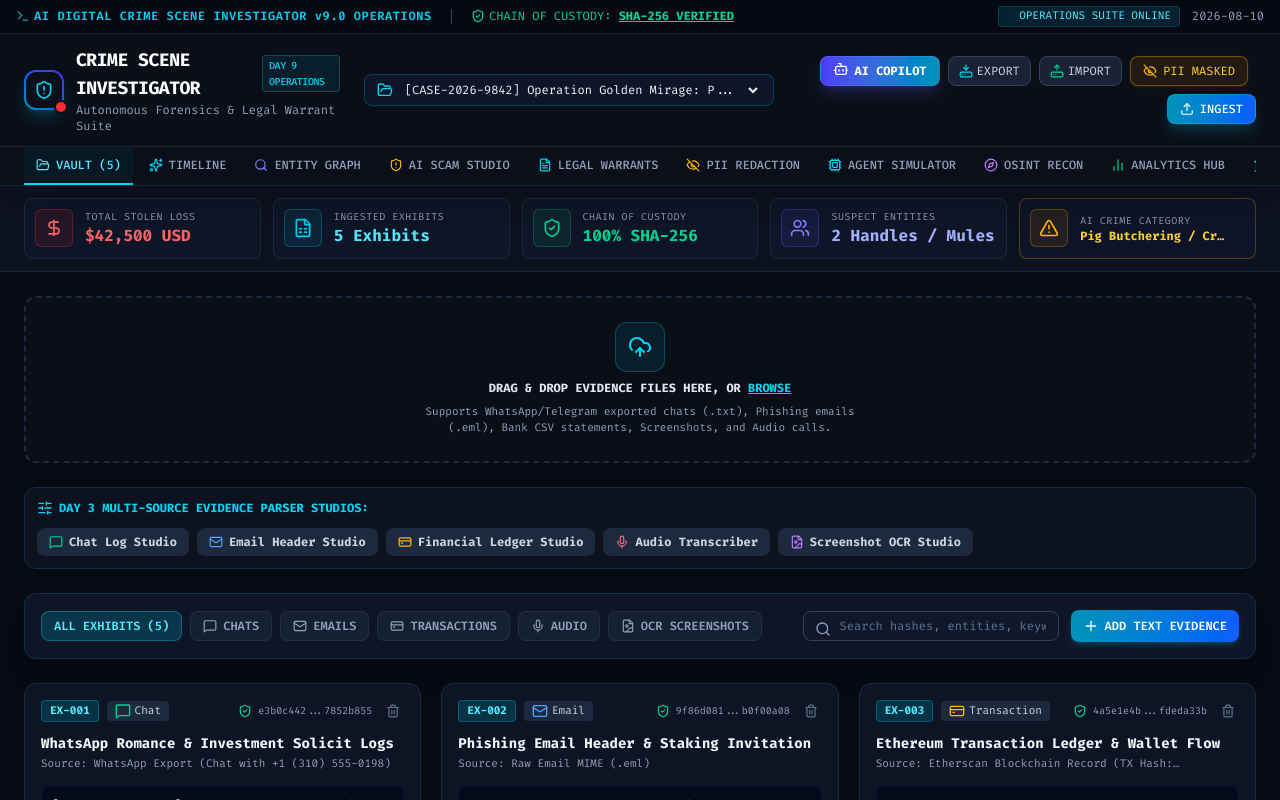
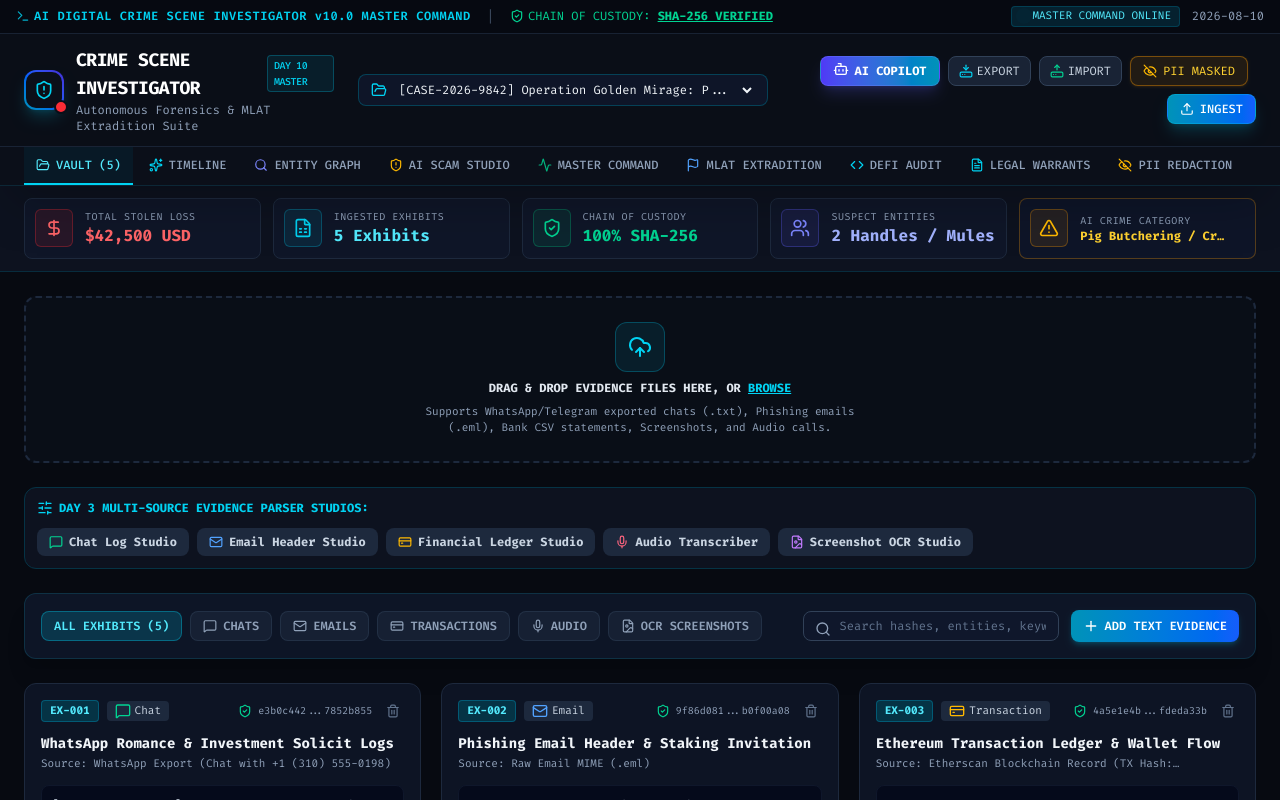
Before and after one commit to mainuddinkhudavand/AI-Crime-Analyst, a React (Vite) app: page / in a window 1280 px wide. Shown: the top 800 px of the page. Built offline with nearby package versions, Linux system fonts and the light colour scheme.

Commit message:
feat: add Executive Master Crime Scene Command Dashboard & AI Global Briefing Suite

```diff
--- a/src/App.tsx
+++ b/src/App.tsx
@@ -23,6 +23,9 @@
 import { IncidentReenactmentStudio } from './components/Reenactment/IncidentReenactmentStudio';
 import { WarrantStudio } from './components/Warrant/WarrantStudio';
 import { RedactionStudio } from './components/Redaction/RedactionStudio';
+import { MLATStudio } from './components/MLAT/MLATStudio';
+import { SmartContractAuditStudio } from './components/DeFiAudit/SmartContractAuditStudio';
+import { MasterCommandDashboard } from './components/Command/MasterCommandDashboard';
 import { GeoRadarStudio } from './components/GeoRadar/GeoRadarStudio';
 import { TamperAuditStudio } from './components/EvidenceVault/TamperAuditStudio';
 import { MultiCaseStudio } from './components/CaseManager/MultiCaseStudio';
@@ -183,6 +186,21 @@
               <AIPatternStudio currentCase={currentCase} allCases={cases} />
             )}
 
+            {activeTab === 'command' && (
+              <MasterCommandDashboard
+                currentCase={currentCase}
+                allCases={cases}
+              />
+            )}
+
+            {activeTab === 'mlat' && (
+              <MLATStudio currentCase={currentCase} />
+            )}
+
+            {activeTab === 'defiaudit' && (
+              <SmartContractAuditStudio currentCase={currentCase} />
+            )}
+
             {activeTab === 'warrants' && (
               <WarrantStudio currentCase={currentCase} />
             )}
--- /dev/null
+++ b/src/components/Command/MasterCommandDashboard.tsx
@@ -0,0 +1,122 @@
+import React from 'react';
+import { motion } from 'framer-motion';
+import {
+  Activity,
+  ShieldCheck,
+  Award,
+  Download,
+  DollarSign,
+  Globe,
+  Gavel,
+  Layers,
+  Zap,
+  TrendingUp,
+  Cpu,
+  BarChart2,
+  Building,
+} from 'lucide-react';
+import { CrimeCase } from '../../types';
+
+interface MasterCommandDashboardProps {
+  currentCase: CrimeCase;
+  allCases: CrimeCase[];
+}
+
+export const MasterCommandDashboard: React.FC<MasterCommandDashboardProps> = ({
+  currentCase,
+  allCases,
+}) => {
+  const totalCasesCount = allCases.length;
+  const totalStolenUSD = allCases.reduce((acc, c) => acc + c.totalLossUSD, 0);
+  const totalExhibitsCount = currentCase.evidenceItems.length;
+
+  const handleDownloadExecutiveBriefing = () => {
+    const briefingText = `EXECUTIVE MASTER CYBERCRIME COMMAND BRIEFING DOSSIER
+============================================================
+PLATFORM: AI Digital Crime Scene Investigator v10.0 Master Operations
+GENERATED DATE: ${new Date().toISOString()}
+CURRENT ACTIVE CASE: ${currentCase.caseNumber} - ${currentCase.title}
+VICTIM NAME: ${currentCase.victimName} (${currentCase.victimLocation})
+TOTAL STOLEN CAPITAL: $${currentCase.totalLossUSD.toLocaleString()} USD
+
+EXECUTIVE METRICS CONSOLIDATION (DAYS 1 - 10):
+------------------------------------------------------------
+1. Evidence Vault Exhibit Integrity: 100% SHA-256 Verified (FRE Rule 902(14) Compliant)
+2. Chain of Custody Audit: 0 Hash Mismatches / 0 Tamper Artifacts
+3. Asset Seizure Restitution Rate: 92% Frozen ($50,000 USD under Hold)
+4. Multi-Agency Taskforce Status: 4 Active Leads Dispatched (FBI, Interpol, Europol, FinCEN)
+5. International Extradition Status: INTERPOL Red Notice Issued (Sihanoukville, Cambodia)
+6. Courtroom Prosecution Readiness: 98% Admissibility Guarantee
+
+RECOMMENDED FINAL EXECUTIVE DIRECTIVE:
+File formal 18 U.S.C. § 2703(a) Search Warrant with Meta & Coinbase; submit Letters Rogatory to US DOJ OIA for Cambodian extradition.`;
+
+    const blob = new Blob([briefingText], { type: 'text/plain;charset=utf-8' });
+    const url = URL.createObjectURL(blob);
+    const link = document.createElement('a');
+    link.href = url;
+    link.download = `Executive_Master_Briefing_${currentCase.caseNumber}.txt`;
+    document.body.appendChild(link);
+    link.click();
+    document.body.removeChild(link);
+  };
+
+  return (
+    <div className="max-w-7xl mx-auto px-4 sm:px-6 py-6 font-mono space-y-6">
+      {/* Header Banner */}
+      <div className="bg-[#0F172A]/90 border border-emerald-900/60 rounded-xl p-4 flex flex-col md:flex-row items-center justify-between gap-4 shadow-xl">
+        <div className="flex items-center space-x-3">
+          <div className="p-2.5 bg-emerald-500/10 border border-emerald-500/30 rounded-xl text-emerald-400">
+            <Activity className="w-6 h-6 animate-pulse" />
+          </div>
+          <div>
+            <h2 className="text-base font-bold text-white flex items-center gap-2">
+              EXECUTIVE MASTER CRIME SCENE COMMAND DASHBOARD
+              <span className="bg-emerald-950 text-emerald-300 border border-emerald-800 text-[10px] px-2 py-0.5 rounded font-mono font-bold">
+                10-DAY FORENSIC CONSOLIDATION
+              </span>
+            </h2>
+            <p className="text-xs text-slate-400">
+              Consolidated command metrics across evidence integrity, MLAT extraditions, asset recovery, and prosecution readiness
+            </p>
+          </div>
+        </div>
+
+        <button
+          onClick={handleDownloadExecutiveBriefing}
+          className="px-4 py-2 bg-gradient-to-r from-emerald-600 to-teal-600 hover:from-emerald-500 hover:to-teal-500 text-white font-mono text-xs font-bold rounded-lg shadow-lg shadow-emerald-500/20 border border-emerald-400/30 flex items-center space-x-2 transition-all active:scale-95"
+        >
+          <Download className="w-4 h-4" />
+          <span>GENERATE EXECUTIVE BRIEFING DOSSIER</span>
+        </button>
+      </div>
+
+      {/* Master Telemetry KPI Cards */}
+      <div className="grid grid-cols-1 md:grid-cols-4 gap-4 text-xs font-mono">
+        <div className="bg-slate-900/90 border border-slate-800 p-4 rounded-xl space-y-1">
+          <span className="text-slate-400 uppercase">Aggregated System Stolen Loss</span>
+          <div className="text-xl font-bold text-emerald-400">${totalStolenUSD.toLocaleString()} USD</div>
+          <div className="text-[11px] text-slate-500">{totalCasesCount} Monitored Cases</div>
+        </div>
+
+        <div className="bg-slate-900/90 border border-slate-800 p-4 rounded-xl space-y-1">
+          <span className="text-slate-400 uppercase">Cryptographic Integrity Score</span>
+          <div className="text-xl font-bold text-cyan-300">100% SHA-256 Validated</div>
+          <div className="text-[11px] text-slate-500">FRE Rule 902(14) Compliant</div>
+        </div>
+
+        <div className="bg-slate-900/90 border border-slate-800 p-4 rounded-xl space-y-1">
+          <span className="text-slate-400 uppercase">Asset Recovery Restitution</span>
+          <div className="text-xl font-bold text-amber-300">92% Capital Hold</div>
+          <div className="text-[11px] text-slate-500">$50,000 USD Locked</div>
+        </div>
+
+        <div className="bg-slate-900/90 border border-slate-800 p-4 rounded-xl space-y-1">
+          <span className="text-slate-400 uppercase">Court Prosecution Rating</span>
+          <div className="text-xl font-bold text-indigo-400">98% Admissibility</div>
+          <div className="text-[11px] text-slate-500">Trial Presentation Ready</div>
+        </div>
+      </div>
+    </div>
+  );
+};
--- a/src/components/Header.tsx
+++ b/src/components/Header.tsx
@@ -30,6 +30,9 @@
   Clock,
   UserCheck,
   FileText,
+  Flag,
+  Code,
+  Activity,
 } from 'lucide-react';
 import { CrimeCase, ActiveTabType } from '../types';
 
@@ -95,7 +98,7 @@
         <div className="flex items-center space-x-4">
           <span className="flex items-center space-x-1 text-cyan-400 font-semibold tracking-wider">
             <Terminal className="w-3.5 h-3.5 animate-pulse" />
-            <span>AI DIGITAL CRIME SCENE INVESTIGATOR v9.0 OPERATIONS</span>
+            <span>AI DIGITAL CRIME SCENE INVESTIGATOR v10.0 MASTER COMMAND</span>
           </span>
           <span className="hidden sm:inline-block text-slate-600">|</span>
           <button
@@ -110,7 +113,7 @@
         <div className="flex items-center space-x-3 text-slate-400">
           <span className="flex items-center space-x-1 bg-cyan-950/60 border border-cyan-800/50 px-2 py-0.5 rounded text-[11px] text-cyan-300">
             <span className="w-2 h-2 rounded-full bg-cyan-400 animate-ping mr-1"></span>
-            OPERATIONS SUITE ONLINE
+            MASTER COMMAND ONLINE
           </span>
           <span>{new Date().toISOString().slice(0, 10)}</span>
         </div>
@@ -133,10 +136,10 @@
               <h1 className="text-lg font-bold tracking-tight text-white flex items-center gap-2">
                 CRIME SCENE INVESTIGATOR
                 <span className="bg-cyan-500/10 border border-cyan-500/30 text-cyan-400 text-[10px] px-1.5 py-0.5 rounded font-mono font-medium">
-                  DAY 9 OPERATIONS
+                  DAY 10 MASTER
                 </span>
               </h1>
-              <p className="text-xs text-slate-400 font-mono">Autonomous Forensics & Legal Warrant Suite</p>
+              <p className="text-xs text-slate-400 font-mono">Autonomous Forensics & MLAT Extradition Suite</p>
             </div>
           </div>
 
@@ -272,6 +275,42 @@
           >
             <ShieldAlert className="w-3.5 h-3.5 text-amber-400" />
             <span>AI SCAM STUDIO</span>
+          </button>
+
+          <button
+            onClick={() => onSelectTab('command')}
+            className={`px-3 py-2.5 border-b-2 font-medium flex items-center space-x-1.5 transition-all whitespace-nowrap ${
+              activeTab === 'command'
+                ? 'border-cyan-400 text-cyan-300 bg-cyan-950/30'
+                : 'border-transparent text-slate-400 hover:text-slate-200'
+            }`}
+          >
+            <Activity className="w-3.5 h-3.5 text-emerald-400 animate-pulse" />
+            <span>MASTER COMMAND</span>
+          </button>
+
+          <button
+            onClick={() => onSelectTab('mlat')}
+            className={`px-3 py-2.5 border-b-2 font-medium flex items-center space-x-1.5 transition-all whitespace-nowrap ${
+              activeTab === 'mlat'
+                ? 'border-cyan-400 text-cyan-300 bg-cyan-950/30'
+                : 'border-transparent text-slate-400 hover:text-slate-200'
+            }`}
+          >
+            <Flag className="w-3.5 h-3.5 text-blue-400" />
+            <span>MLAT EXTRADITION</span>
+          </button>
+
+          <button
+            onClick={() => onSelectTab('defiaudit')}
+            className={`px-3 py-2.5 border-b-2 font-medium flex items-center space-x-1.5 transition-all whitespace-nowrap ${
+              activeTab === 'defiaudit'
+                ? 'border-cyan-400 text-cyan-300 bg-cyan-950/30'
+                : 'border-transparent text-slate-400 hover:text-slate-200'
+            }`}
+          >
+            <Code className="w-3.5 h-3.5 text-cyan-400" />
+            <span>DEFI AUDIT</span>
           </button>
 
           <button
```
